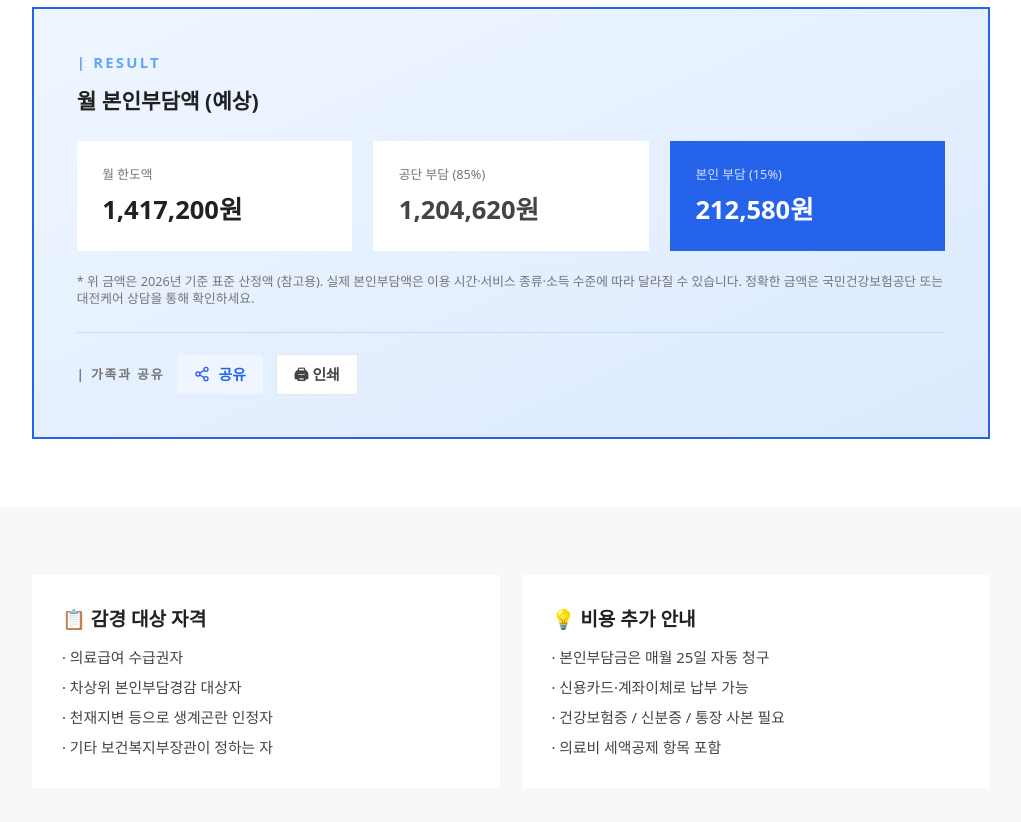
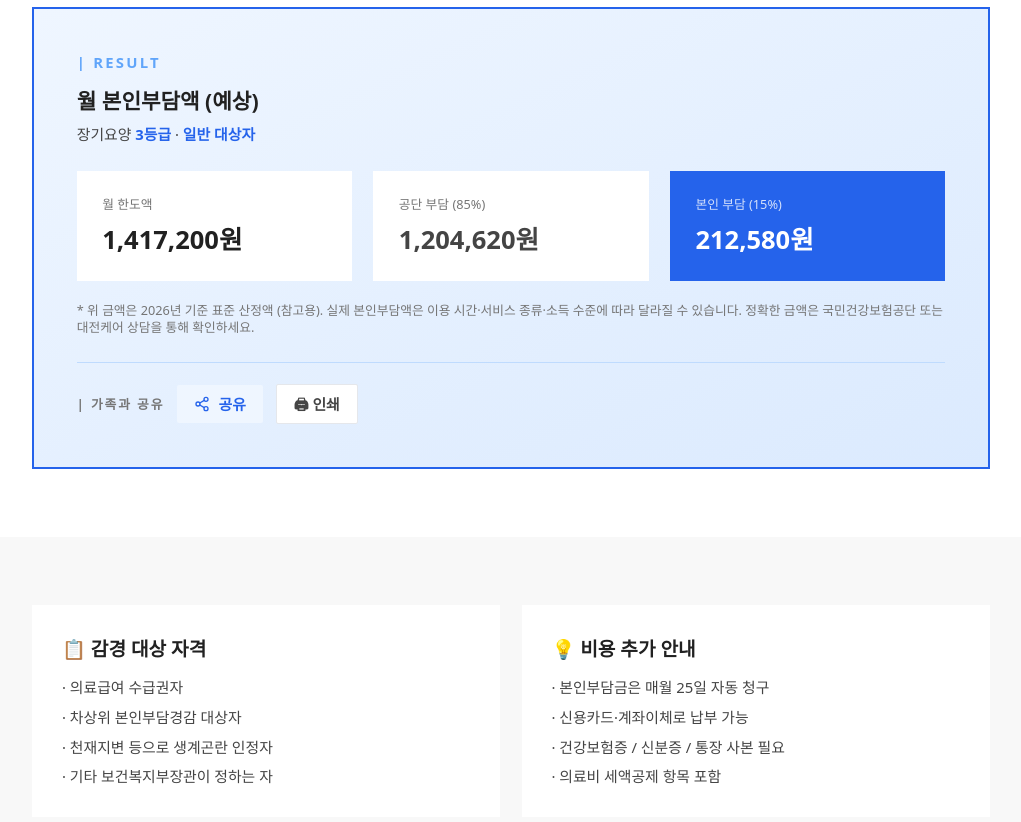
Before and after one commit to ProCodeJH/Daejeon-Care-Visiting-Care, a Next.js app: page /insurance/cost in a window 1280 px wide. Shown: the part 1000-1822 px from the top of the page, without its empty margins (129-1150 px from the left). Built offline with nearby package versions, Linux system fonts and the light colour scheme; a web font is replaced by a local one.

Commit message:
Wave 83: 인지지원등급 정확 표기 (share text + 결과 헤더 컨텍스트) — 인쇄물에서 어느 등급/감경인지 명확

```diff
--- a/app/insurance/cost/page.tsx
+++ b/app/insurance/cost/page.tsx
@@ -152,9 +152,14 @@ export default function CostPage() {
             <p className="text-brand-400 font-semibold tracking-[0.15em] text-sm mb-3">
               | RESULT
             </p>
-            <h3 className="text-xl font-bold text-ink-primary mb-6">
+            <h3 className="text-xl font-bold text-ink-primary mb-2">
               월 본인부담액 (예상)
             </h3>
+            <p className="text-sm text-ink-secondary mb-6">
+              장기요양 <strong className="text-brand-600">{grade === '인지' ? '인지지원등급' : `${grade}등급`}</strong>
+              {' · '}
+              <strong className="text-brand-600">{RATES[rateKey].label}</strong>
+            </p>
 
             <div className="grid md:grid-cols-3 gap-5">
               <div className="bg-white p-6 tabular-nums">
@@ -189,7 +194,9 @@ export default function CostPage() {
               </span>
               <ShareButton
                 title="대전케어 본인부담금 계산 결과"
-                text={`장기요양 ${grade}등급 (${RATES[rateKey].label}) — 월 본인부담 ${fmt(result.userPay)} · 공단 부담 ${fmt(result.govPay)}\n대전케어 방문요양센터 042-369-0326`}
+                text={`장기요양 ${
+                  grade === '인지' ? '인지지원등급' : `${grade}등급`
+                } (${RATES[rateKey].label}) — 월 본인부담 ${fmt(result.userPay)} · 공단 부담 ${fmt(result.govPay)}\n대전케어 방문요양센터 042-369-0326`}
               />
               <button
                 type="button"
```
